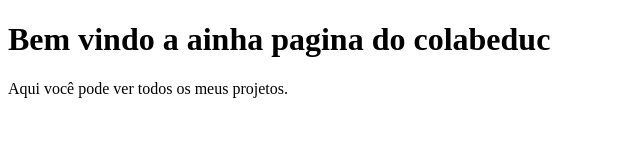
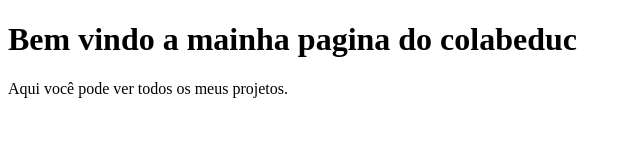
Before and after one commit to AndersonNascimentoSilva/andersonnascimentosilva.github.io, a plain HTML site: page index.html in a window 1280 px wide. Shown: the whole page, without its empty margins (0-640 px from the left). Drawn offline with Linux system fonts and the light colour scheme.

Commit message:
Update index.html

```diff
--- a/index.html
+++ b/index.html
@@ -5,7 +5,7 @@
 </head>
 <body>
 
-<h1>Bem vindo a ainha pagina do colabeduc</h1>
+<h1>Bem vindo a mainha pagina do colabeduc</h1>
 <p>Aqui você pode ver todos os meus projetos.</p>
 
 </body>
```
